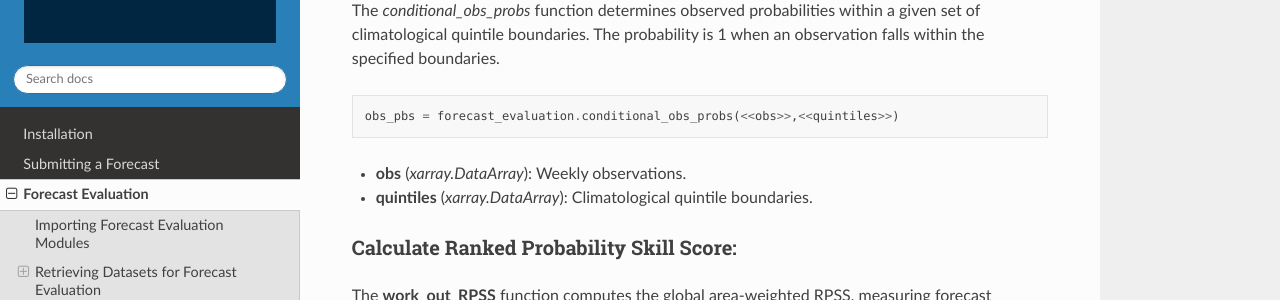
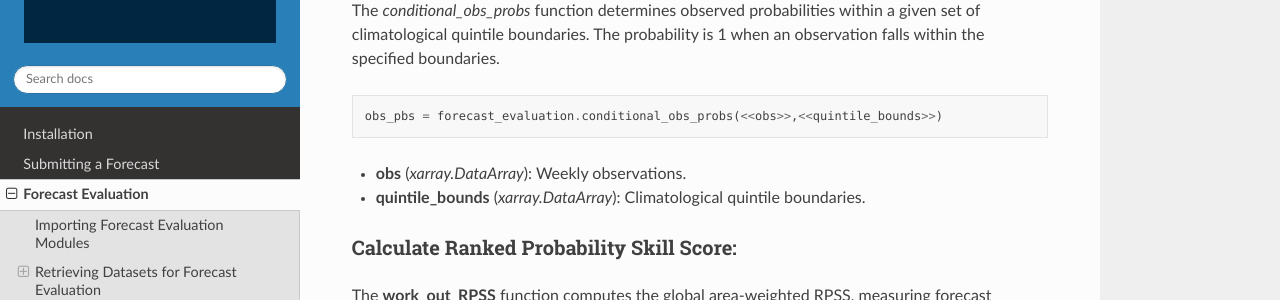
Before and after one commit to joshuatalib/AI_weather_quest, a Sphinx documentation site: the page built from docs/source/forecast_evaluation.rst, in a window 1280 px wide and 900 px high, scrolled down 3891 px. Shown: the part 151-451 px from the top of the window. Built offline with Sphinx 7.4.7 and the Read the Docs theme 3.1.0, drawn with Linux system fonts in a browser that asks for light colours; pages that are not in the unit, such as notebooks, are missing from menus.

Commit message:
Update forecast_evaluation.rst

```diff
--- a/docs/source/forecast_evaluation.rst
+++ b/docs/source/forecast_evaluation.rst
@@ -148,10 +148,10 @@ The *conditional_obs_probs* function determines observed probabilities within a
 
 .. code-block:: python
 
-  obs_pbs = forecast_evaluation.conditional_obs_probs(<<obs>>,<<quintiles>>)
+  obs_pbs = forecast_evaluation.conditional_obs_probs(<<obs>>,<<quintile_bounds>>)
 
 - **obs** (*xarray.DataArray*): Weekly observations.
-- **quintiles** (*xarray.DataArray*): Climatological quintile boundaries.
+- **quintile_bounds** (*xarray.DataArray*): Climatological quintile boundaries.
 
 Calculate Ranked Probability Skill Score:
 ^^^^^^^^^^^^^^^^^^^^^^^^
```
